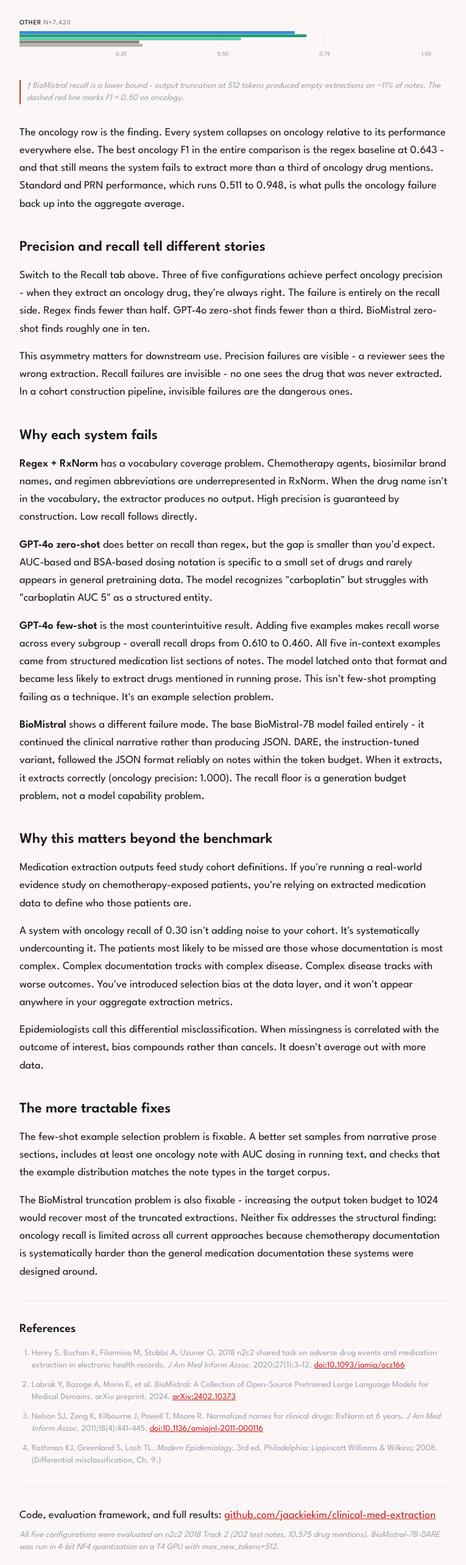
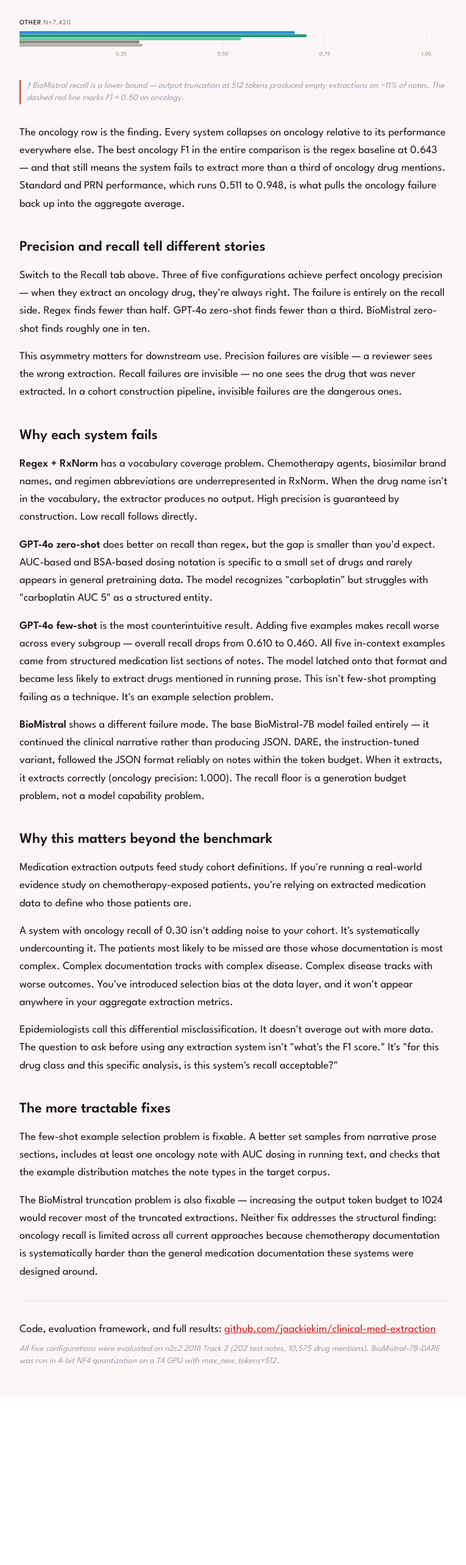
Before and after one commit to jaackiekim/jackiekim.me, a React (Vite) app: page /blog/medication-extraction-llm-evaluation in a window 1280 px wide. Shown: the part 1940-4506 px from the top of the page at 61% size, without its empty margins (256-1021 px from the left). After the commit the page ends 4230 px from the top, so only its background shows below. Built offline with nearby package versions, Linux system fonts and the light colour scheme.

Commit message:
content: shift intro to first person, trim redundant line

```diff
--- a/src/components/MedicationExtractionPost.tsx
+++ b/src/components/MedicationExtractionPost.tsx
@@ -228,19 +228,19 @@ export default function MedicationExtractionPost() {
       ))}
 
       <p className={`text-sm italic mb-8 ${muted}`} style={{ borderLeft: `2px solid ${ONCOLOGY_WARN}`, paddingLeft: 10 }}>
-        † BioMistral recall is a lower bound - output truncation at 512 tokens produced empty extractions on ~11% of notes. The dashed red line marks F1 = 0.50 on oncology.
+        † BioMistral recall is a lower bound — output truncation at 512 tokens produced empty extractions on ~11% of notes. The dashed red line marks F1 = 0.50 on oncology.
       </p>
 
       <p className="mb-4">
-        The oncology row is the finding. Every system collapses on oncology relative to its performance everywhere else. The best oncology F1 in the entire comparison is the regex baseline at 0.643 - and that still means the system fails to extract more than a third of oncology drug mentions. Standard and PRN performance, which runs 0.511 to 0.948, is what pulls the oncology failure back up into the aggregate average.
+        The oncology row is the finding. Every system collapses on oncology relative to its performance everywhere else. The best oncology F1 in the entire comparison is the regex baseline at 0.643 — and that still means the system fails to extract more than a third of oncology drug mentions. Standard and PRN performance, which runs 0.511 to 0.948, is what pulls the oncology failure back up into the aggregate average.
       </p>
 
       <h2 className={`text-2xl font-semibold mt-10 mb-4 ${heading}`}>Precision and recall tell different stories</h2>
       <p className="mb-4">
-        Switch to the Recall tab above. Three of five configurations achieve perfect oncology precision - when they extract an oncology drug, they're always right. The failure is entirely on the recall side. Regex finds fewer than half. GPT-4o zero-shot finds fewer than a third. BioMistral zero-shot finds roughly one in ten.
+        Switch to the Recall tab above. Three of five configurations achieve perfect oncology precision — when they extract an oncology drug, they're always right. The failure is entirely on the recall side. Regex finds fewer than half. GPT-4o zero-shot finds fewer than a third. BioMistral zero-shot finds roughly one in ten.
       </p>
       <p className="mb-8">
-        This asymmetry matters for downstream use. Precision failures are visible - a reviewer sees the wrong extraction. Recall failures are invisible - no one sees the drug that was never extracted. In a cohort construction pipeline, invisible failures are the dangerous ones.
+        This asymmetry matters for downstream use. Precision failures are visible — a reviewer sees the wrong extraction. Recall failures are invisible — no one sees the drug that was never extracted. In a cohort construction pipeline, invisible failures are the dangerous ones.
       </p>
 
       <h2 className={`text-2xl font-semibold mt-10 mb-4 ${heading}`}>Why each system fails</h2>
@@ -251,10 +251,10 @@ export default function MedicationExtractionPost() {
         <strong className={`font-semibold ${heading}`}>GPT-4o zero-shot</strong> does better on recall than regex, but the gap is smaller than you'd expect. AUC-based and BSA-based dosing notation is specific to a small set of drugs and rarely appears in general pretraining data. The model recognizes "carboplatin" but struggles with "carboplatin AUC 5" as a structured entity.
       </p>
       <p className="mb-4">
-        <strong className={`font-semibold ${heading}`}>GPT-4o few-shot</strong> is the most counterintuitive result. Adding five examples makes recall worse across every subgroup - overall recall drops from 0.610 to 0.460. All five in-context examples came from structured medication list sections of notes. The model latched onto that format and became less likely to extract drugs mentioned in running prose. This isn't few-shot prompting failing as a technique. It's an example selection problem.
+        <strong className={`font-semibold ${heading}`}>GPT-4o few-shot</strong> is the most counterintuitive result. Adding five examples makes recall worse across every subgroup — overall recall drops from 0.610 to 0.460. All five in-context examples came from structured medication list sections of notes. The model latched onto that format and became less likely to extract drugs mentioned in running prose. This isn't few-shot prompting failing as a technique. It's an example selection problem.
       </p>
       <p className="mb-8">
-        <strong className={`font-semibold ${heading}`}>BioMistral</strong> shows a different failure mode. The base BioMistral-7B model failed entirely - it continued the clinical narrative rather than producing JSON. DARE, the instruction-tuned variant, followed the JSON format reliably on notes within the token budget. When it extracts, it extracts correctly (oncology precision: 1.000). The recall floor is a generation budget problem, not a model capability problem.
+        <strong className={`font-semibold ${heading}`}>BioMistral</strong> shows a different failure mode. The base BioMistral-7B model failed entirely — it continued the clinical narrative rather than producing JSON. DARE, the instruction-tuned variant, followed the JSON format reliably on notes within the token budget. When it extracts, it extracts correctly (oncology precision: 1.000). The recall floor is a generation budget problem, not a model capability problem.
       </p>
 
       <h2 className={`text-2xl font-semibold mt-10 mb-4 ${heading}`}>Why this matters beyond the benchmark</h2>
@@ -265,7 +265,7 @@ export default function MedicationExtractionPost() {
         A system with oncology recall of 0.30 isn't adding noise to your cohort. It's systematically undercounting it. The patients most likely to be missed are those whose documentation is most complex. Complex documentation tracks with complex disease. Complex disease tracks with worse outcomes. You've introduced selection bias at the data layer, and it won't appear anywhere in your aggregate extraction metrics.
       </p>
       <p className="mb-8">
-Epidemiologists call this differential misclassification. When missingness is correlated with the outcome of interest, bias compounds rather than cancels. It doesn't average out with more data.
+        Epidemiologists call this differential misclassification. It doesn't average out with more data. The question to ask before using any extraction system isn't "what's the F1 score." It's "for this drug class and this specific analysis, is this system's recall acceptable?"
       </p>
 
       <h2 className={`text-2xl font-semibold mt-10 mb-4 ${heading}`}>The more tractable fixes</h2>
@@ -273,39 +273,8 @@ Epidemiologists call this differential misclassification. When missingness is co
         The few-shot example selection problem is fixable. A better set samples from narrative prose sections, includes at least one oncology note with AUC dosing in running text, and checks that the example distribution matches the note types in the target corpus.
       </p>
       <p className="mb-8">
-        The BioMistral truncation problem is also fixable - increasing the output token budget to 1024 would recover most of the truncated extractions. Neither fix addresses the structural finding: oncology recall is limited across all current approaches because chemotherapy documentation is systematically harder than the general medication documentation these systems were designed around.
+        The BioMistral truncation problem is also fixable — increasing the output token budget to 1024 would recover most of the truncated extractions. Neither fix addresses the structural finding: oncology recall is limited across all current approaches because chemotherapy documentation is systematically harder than the general medication documentation these systems were designed around.
       </p>
-
-
-      <hr style={{ borderColor, margin: '2rem 0' }} />
-
-      <h2 className={`text-xl font-semibold mb-4 ${heading}`}>References</h2>
-      <ol className={`text-sm space-y-3 ${muted}`} style={{ listStyleType: 'decimal', paddingLeft: '1.25rem' }}>
-        <li>
-          Henry S, Buchan K, Filannino M, Stubbs A, Uzuner O. 2018 n2c2 shared task on adverse drug events and medication extraction in electronic health records.{' '}
-          <em>J Am Med Inform Assoc.</em> 2020;27(1):3–12.{' '}
-          <a href="https://doi.org/10.1093/jamia/ocz166" className={`underline ${link}`} target="_blank" rel="noopener noreferrer">
-            doi:10.1093/jamia/ocz166
-          </a>
-        </li>
-        <li>
-          Labrak Y, Bazoge A, Morin E, et al. BioMistral: A Collection of Open-Source Pretrained Large Language Models for Medical Domains. arXiv preprint. 2024.{' '}
-          <a href="https://arxiv.org/abs/2402.10373" className={`underline ${link}`} target="_blank" rel="noopener noreferrer">
-            arXiv:2402.10373
-          </a>
-        </li>
-        <li>
-          Nelson SJ, Zeng K, Kilbourne J, Powell T, Moore R. Normalized names for clinical drugs: RxNorm at 6 years.{' '}
-          <em>J Am Med Inform Assoc.</em> 2011;18(4):441–445.{' '}
-          <a href="https://doi.org/10.1136/amiajnl-2011-000116" className={`underline ${link}`} target="_blank" rel="noopener noreferrer">
-            doi:10.1136/amiajnl-2011-000116
-          </a>
-        </li>
-        <li>
-          Rothman KJ, Greenland S, Lash TL.{' '}
-          <em>Modern Epidemiology.</em> 3rd ed. Philadelphia: Lippincott Williams & Wilkins; 2008. (Differential misclassification, Ch. 9.)
-        </li>
-      </ol>
 
       <hr style={{ borderColor, margin: '2rem 0' }} />
 
```
